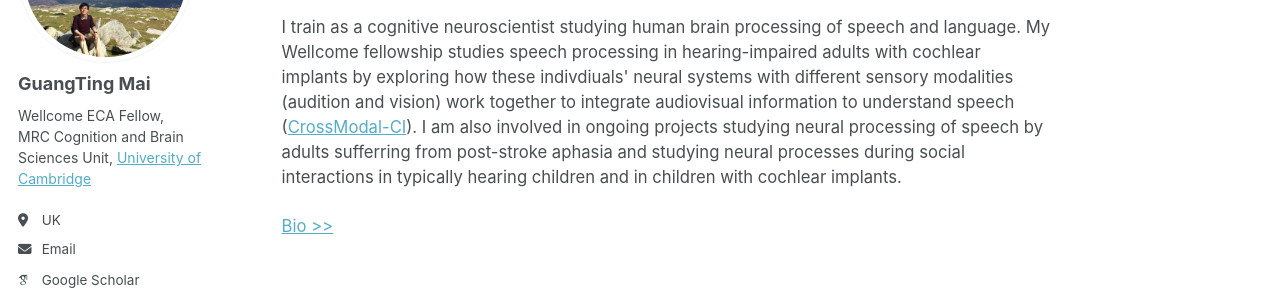
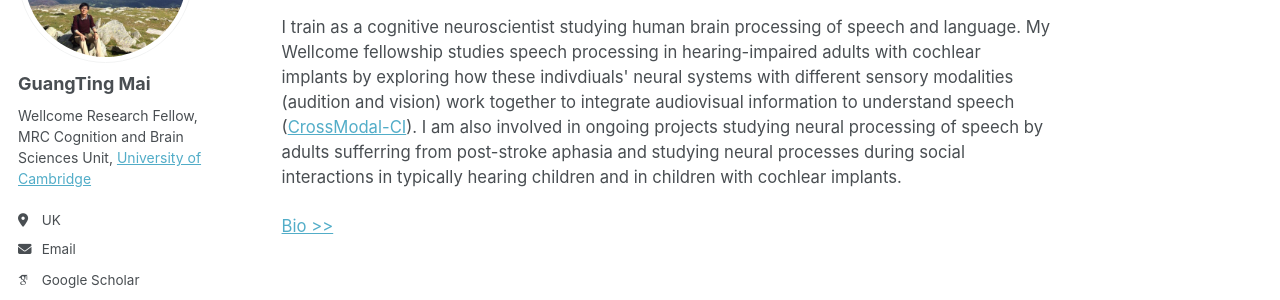
Before and after one commit to guangtingmai/guangtingmai.github.io, a Jekyll site: the page built from _pages/readme.html, in a window 1280 px wide. Shown: the part 211-511 px from the top of the page. Built offline with Jekyll 4.4.1, drawn with Linux system fonts in a browser that asks for light colours; some web fonts are replaced.

Commit message:
Update _config.yml

```diff
--- a/_config.yml
+++ b/_config.yml
@@ -25,7 +25,7 @@ author:
   avatar           : "profile.jpg"
   name             : "GuangTing Mai"
   pronouns         : # example: "she/her"
-  bio              : '<span style="font-size: 10.5pt;">Wellcome ECA Fellow,<br>MRC Cognition and Brain Sciences Unit, <a href="https://www.cam.ac.uk/">University of Cambridge</a></span>'
+  bio              : '<span style="font-size: 10.5pt;">Wellcome Research Fellow,<br>MRC Cognition and Brain Sciences Unit, <a href="https://www.cam.ac.uk/">University of Cambridge</a></span>'
   location         : "UK"
   employer         : # "Red Brick University"
   uri              : # URL
```
